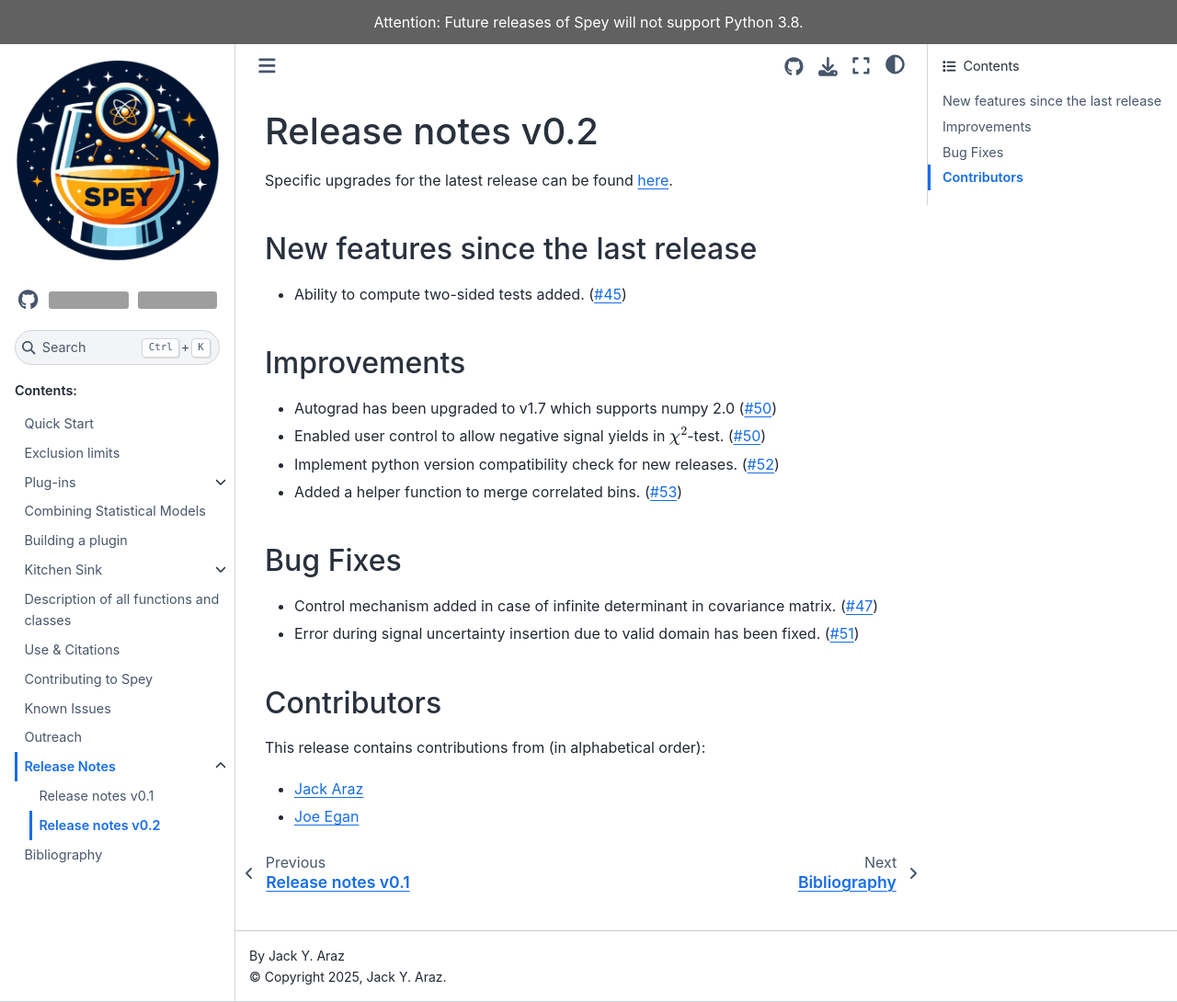
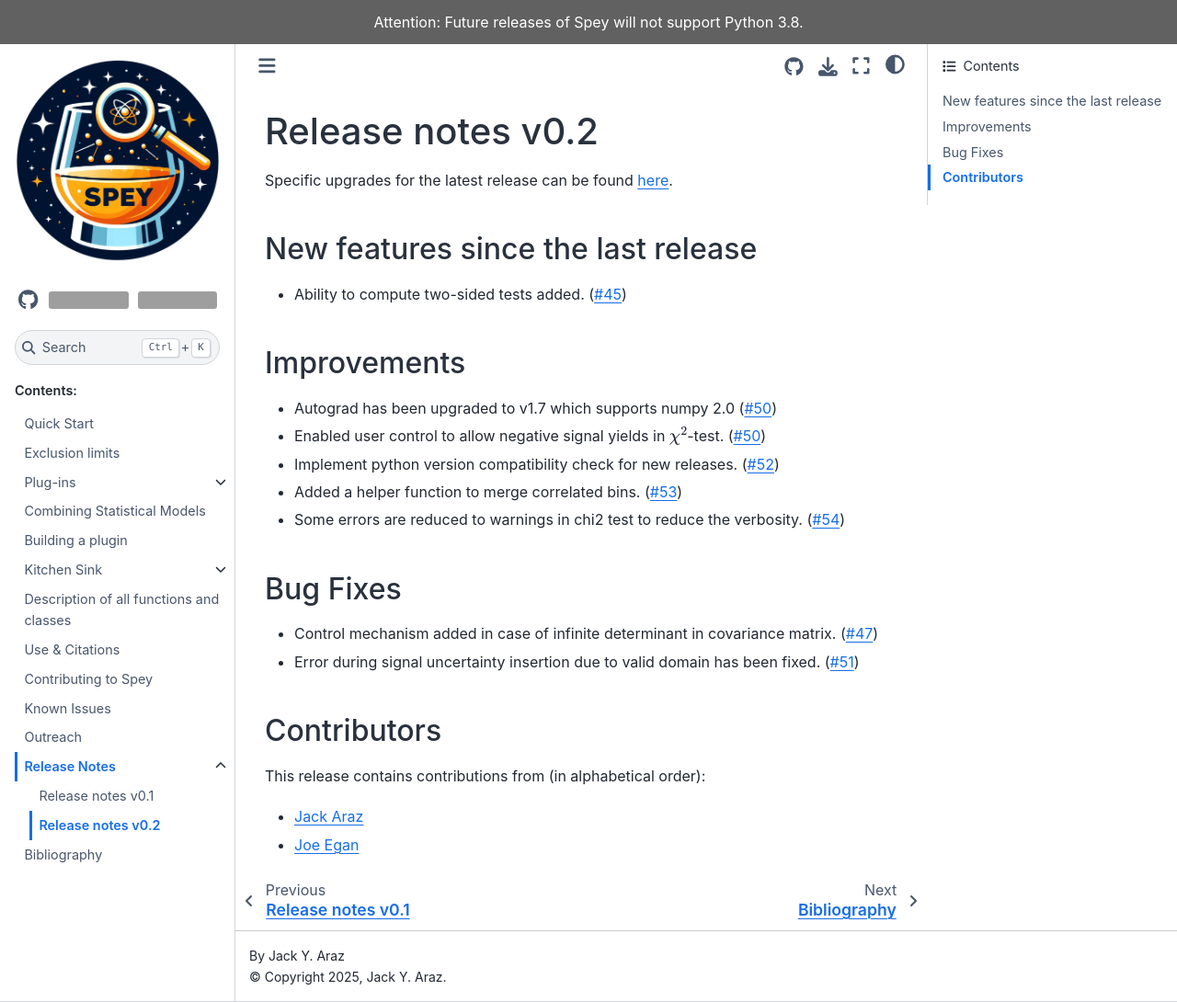
Before and after one commit to SpeysideHEP/spey, a Sphinx documentation site: the page built from docs/releases/changelog-v0.2.md, in a window 1280 px wide and 1090 px high. Shown: the whole window at 92% size. Built offline with Sphinx 7.4.7 and the Sphinx Book theme 1.1.4, drawn with Linux system fonts in a browser that asks for light colours; grey boxes are pictures that could not be loaded.

Commit message:
update changelog

```diff
--- a/docs/releases/changelog-v0.2.md
+++ b/docs/releases/changelog-v0.2.md
@@ -21,6 +21,9 @@ Specific upgrades for the latest release can be found [here](https://github.com/
 * Added a helper function to merge correlated bins.
   ([#53](https://github.com/SpeysideHEP/spey/pull/53))
 
+* Some errors are reduced to warnings in chi2 test to reduce the verbosity.
+  ([#54](https://github.com/SpeysideHEP/spey/pull/54))
+
 ## Bug Fixes
 
 * Control mechanism added in case of infinite determinant in covariance matrix.
```
